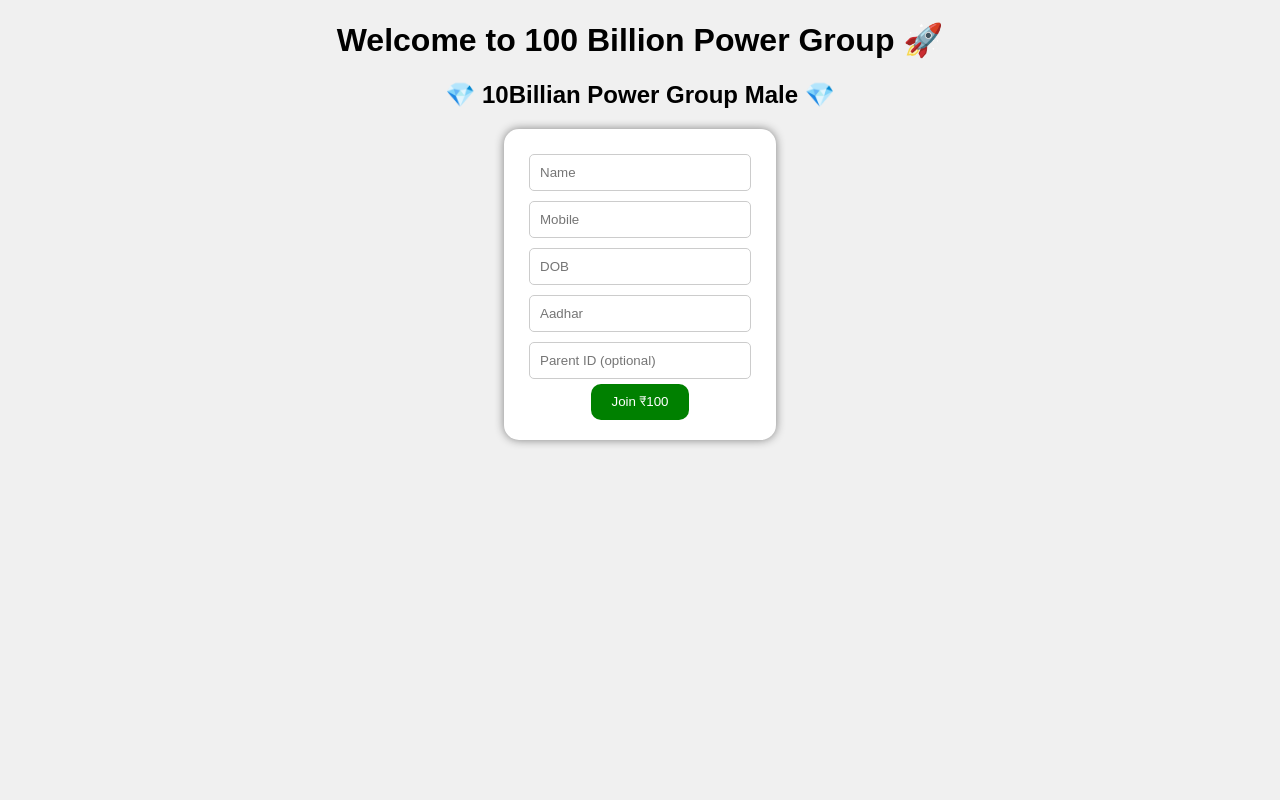
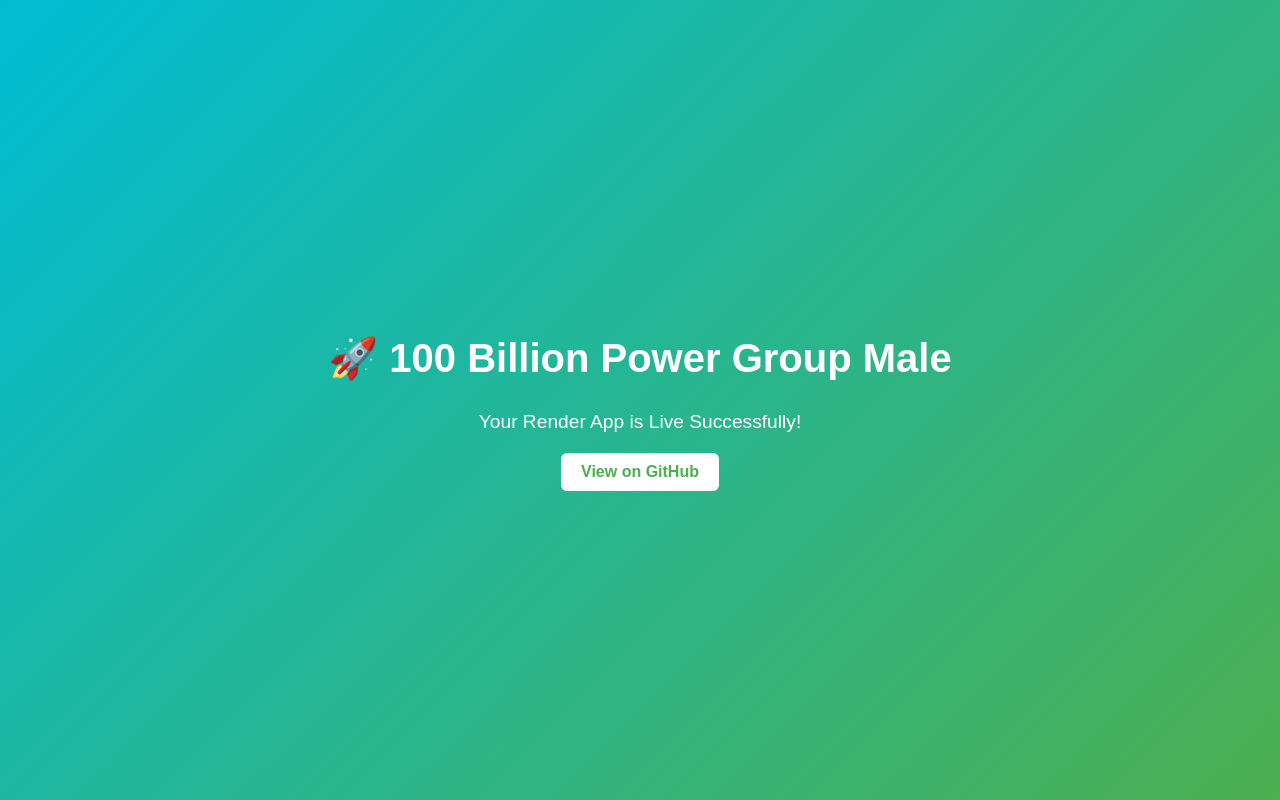
Before and after one commit to snpandeylicidgp-tech/100billianpowergroupmale, a website: page index.html in a window 1280 px wide. Drawn offline with Linux system fonts and the light colour scheme.

Commit message:
Add files via upload

```diff
--- a/index.html
+++ b/index.html
@@ -1,76 +1,48 @@
 <!DOCTYPE html>
-<html>
+<html lang="en">
 <head>
-  <title>100 Billion Power Group</title>
-</head>
-<body>
-  <h1>Welcome to 100 Billion Power Group 🚀</h1>
-</body>
-</html>
-<!DOCTYPE html>
-<html lang="hi">
-<head>
-  <meta charset="UTF-8">
-  <title>💎 10Billian Power Group Male 💎</title>
+  <meta charset="UTF-8" />
+  <meta name="viewport" content="width=device-width, initial-scale=1.0" />
+  <title>100 Billion Power Group Male</title>
   <style>
-    body { font-family: Arial; text-align: center; background: #f0f0f0; }
-    form { background: white; padding: 20px; border-radius: 15px; display: inline-block; box-shadow: 0 0 10px gray; }
-    input { margin: 5px; padding: 10px; border-radius: 5px; border: 1px solid #ccc; width: 200px; }
-    button { background: green; color: white; border: none; padding: 10px 20px; border-radius: 10px; cursor: pointer; }
-    button:hover { background: darkgreen; }
+    body {
+      margin: 0;
+      font-family: Arial, sans-serif;
+      background: linear-gradient(135deg, #00bcd4, #4caf50);
+      color: #fff;
+      display: flex;
+      flex-direction: column;
+      align-items: center;
+      justify-content: center;
+      height: 100vh;
+      text-align: center;
+    }
+    h1 {
+      font-size: 2.5rem;
+      margin-bottom: 10px;
+    }
+    p {
+      font-size: 1.2rem;
+      margin-bottom: 20px;
+    }
+    a {
+      background-color: #fff;
+      color: #4caf50;
+      padding: 10px 20px;
+      border-radius: 6px;
+      text-decoration: none;
+      font-weight: bold;
+      transition: 0.3s;
+    }
+    a:hover {
+      background-color: #4caf50;
+      color: #fff;
+    }
   </style>
 </head>
 <body>
-  <h2>💎 10Billian Power Group Male 💎</h2>
-  <form id="registerForm">
-    <input id="name" placeholder="Name" required><br>
-    <input id="mobile" placeholder="Mobile" required><br>
-    <input id="dob" placeholder="DOB" required><br>
-    <input id="aadhar" placeholder="Aadhar" required><br>
-    <input id="parentId" placeholder="Parent ID (optional)"><br>
-    <button type="submit">Join ₹100</button>
-  </form>
-
-  <h3 id="status"></h3>
-
-  <script>
-    const form = document.getElementById("registerForm");
-    const status = document.getElementById("status");
-
-    form.addEventListener("submit", async (e) => {
-      e.preventDefault();
-
-      // सही तरीके से input values लेना
-      const nameVal = document.getElementById("name").value;
-      const mobileVal = document.getElementById("mobile").value;
-      const dobVal = document.getElementById("dob").value;
-      const aadharVal = document.getElementById("aadhar").value;
-      const parentVal = document.getElementById("parentId").value || null;
-
-      if (!nameVal || !mobileVal || !dobVal || !aadharVal) {
-        status.innerText = "कृपया सभी details भरें।";
-        return;
-      }
-
-      try {
-        const res = await fetch("/register", {
-          method: "POST",
-          headers: { "Content-Type": "application/json" },
-          body: JSON.stringify({
-            name: nameVal,
-            mobile: mobileVal,
-            dob: dobVal,
-            aadhar: aadharVal,
-            parentId: parentVal
-          })
-        });
-
-        const data = await res.json();
-        status.innerText = data.message + (data.userId ? " | ID: " + data.userId : "");
-      } catch (err) {
-        status.innerText = "Server error: " + err;
-      }
-    });
-  </script>
+  <h1>🚀 100 Billion Power Group Male</h1>
+  <p>Your Render App is Live Successfully!</p>
+  <a href="https://github.com/snpandeyicldgp-tech/100billianpowergroupmale" target="_blank">View on GitHub</a>
 </body>
 </html>
```
